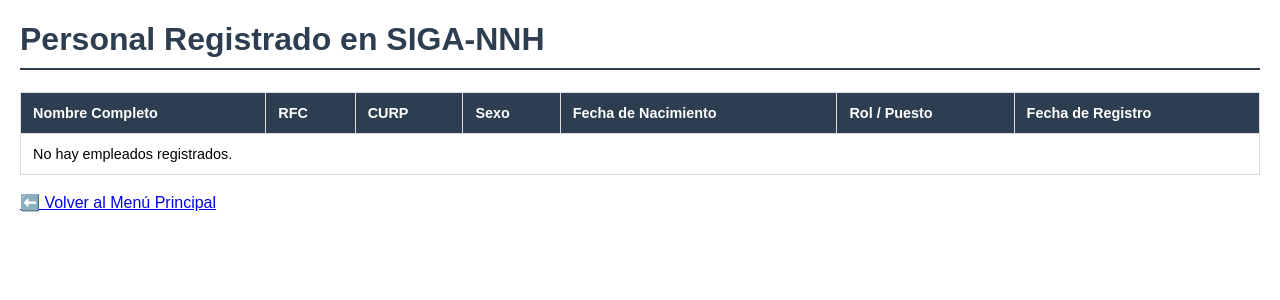
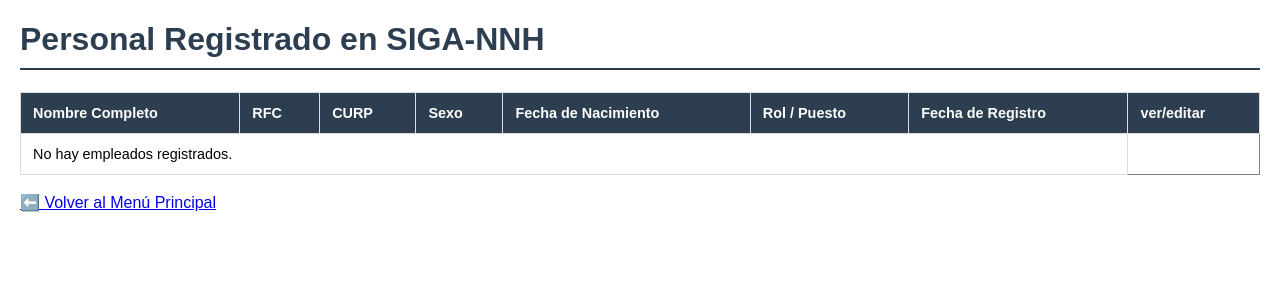
Before and after one commit to cesarGonzalez1/NNABD, a Django app: template web/templates/empleados/mostrar_db.html in a window 1280 px wide. Shown: the top 300 px of the page. Run offline with Django 5.2, Linux system fonts and the light colour scheme; the template is opened without the code that fills it, so the values that code supplies are empty.

Commit message:
views conectados

```diff
--- a/web/templates/empleados/mostrar_db.html
+++ b/web/templates/empleados/mostrar_db.html
@@ -25,6 +25,8 @@
             <th>Sexo</th>
             <th>Fecha de Nacimiento</th> <th>Rol / Puesto</th>
             <th>Fecha de Registro</th>
+            <th>ver/editar</th>
+
         </tr>
     </thead>
     <tbody>
@@ -40,6 +42,10 @@
             <td>{{ emp.get_rol_display }}</td>
 
             <td>{{ emp.fecha_registro|date:"d/m/Y" }}</td>
+            <td>
+            <a href="{% url 'consultar_empleado' emp.id %}">Ver</a> |
+            <a href="{% url 'editar_empleado' emp.id %}">Editar</a>
+        </td>
         </tr>
         {% empty %}
         <tr>
--- a/web/views.py
+++ b/web/views.py
@@ -10,7 +10,7 @@ def login_view(request):
 @login_required
 def consultar_empleado(request, empleado_id):
     empleado = get_object_or_404(Empleado, id=empleado_id)
-    return render(request, 'consultar_empleado.html', {'empleado': empleado})
+    return render(request, 'empleados/consultar_empleado.html', {'empleado': empleado})
 
 @login_required
 def editar_empleado(request, empleado_id):
@@ -24,7 +24,7 @@ def editar_empleado(request, empleado_id):
     else:
         form = EmpleadoForm(instance=empleado)
 
-    return render(request, 'editar_empleado.html', {'form': form})
+    return render(request, 'empleados/editar_empleado.html', {'form': form})
 
 @login_required
 def crear_empleado(request):
@@ -50,4 +50,4 @@ def mostrar_db(request):
     # Traemos todos los objetos de la clase Empleado
     empleados = Empleado.objects.all()
     # El nombre 'lista_empleados' es el que usamos en el {% for %} de arriba
-    return render(request, 'mostrar_db.html', {'lista_empleados': empleados})
+    return render(request, 'empleados/mostrar_db.html', {'lista_empleados': empleados})
```
